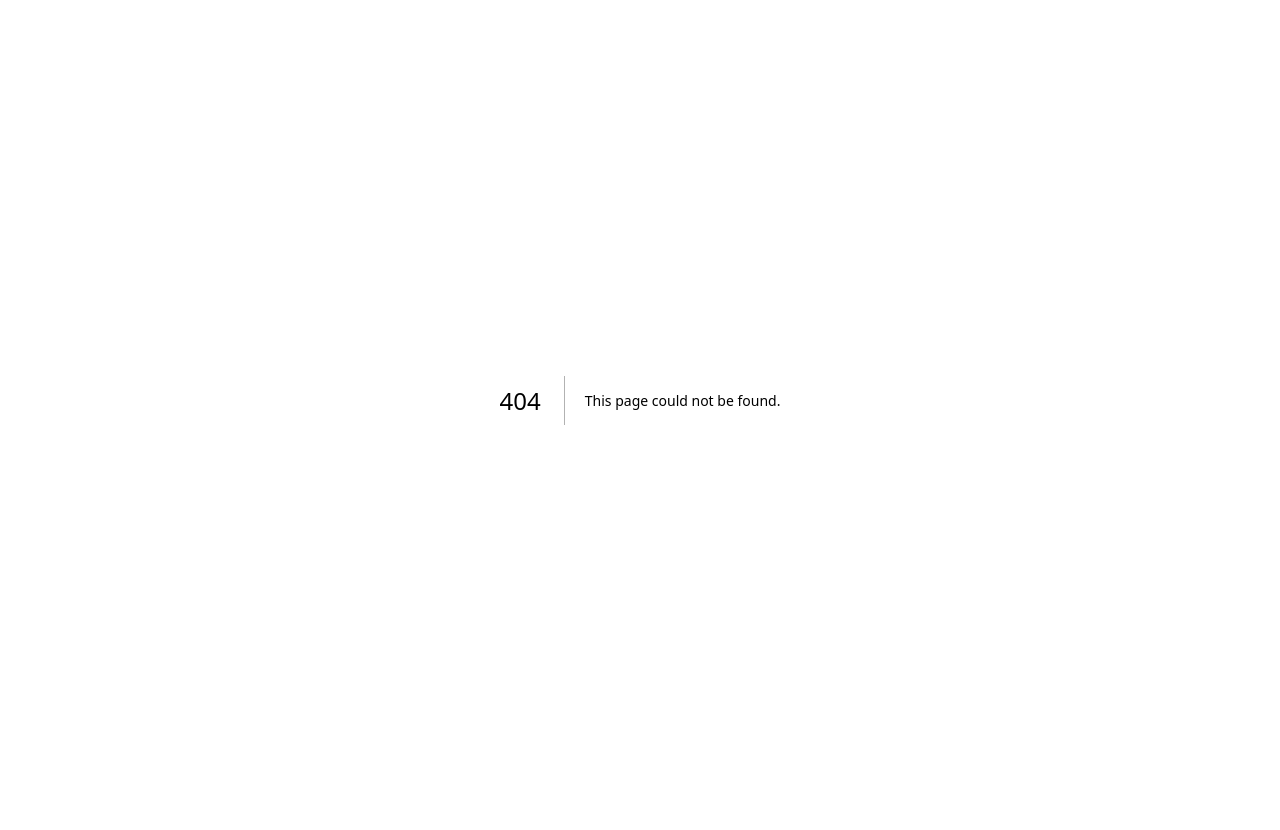
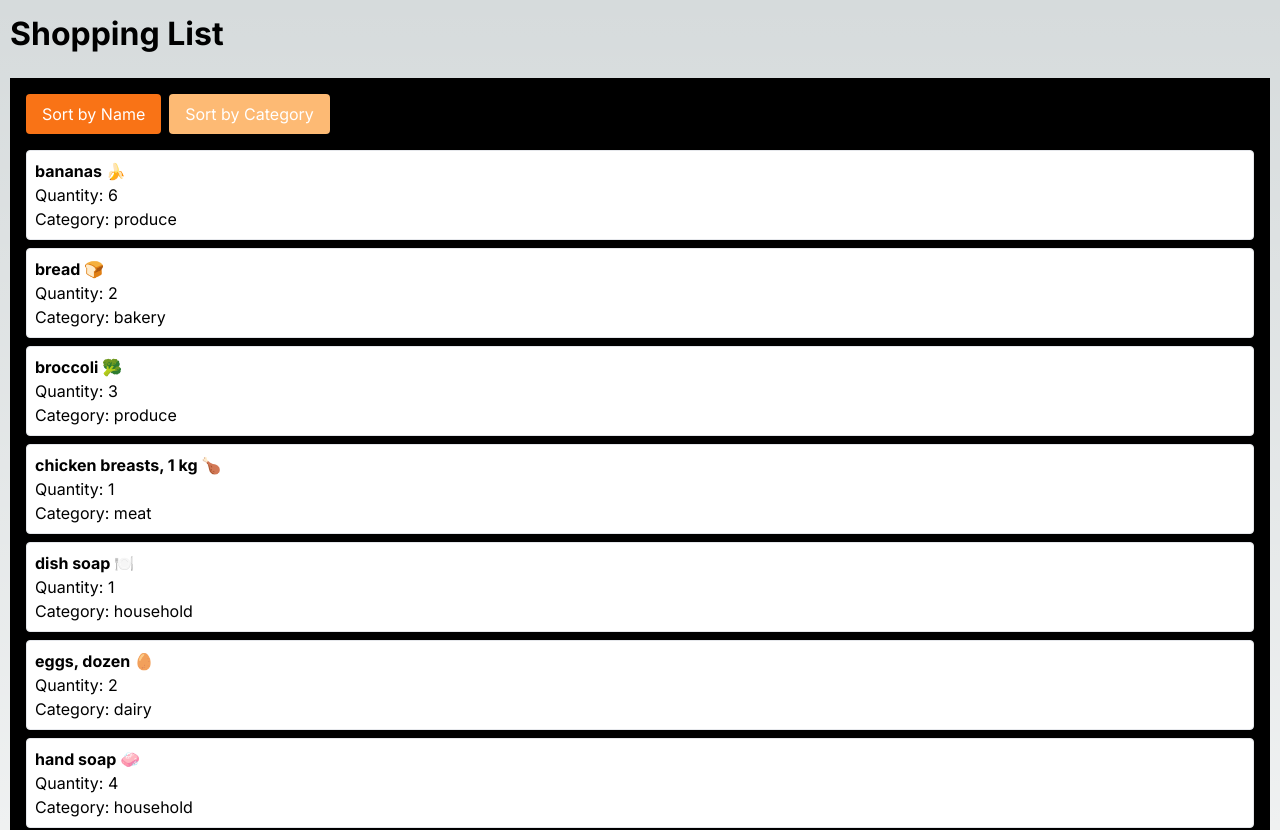
Before and after one commit to happyapplesauce/cprg306-assignments-, a Next.js app: page /week-5 in a window 1280 px wide. Before the commit this address had no page. Shown: the top 830 px of the page. Before the commit the page ends 800 px from the top, so only its background shows below. Built offline with nearby package versions, Linux system fonts and the light colour scheme.

Commit message:
Initial commit with Week 5 changes

```diff
--- a/app/page.js
+++ b/app/page.js
@@ -16,6 +16,9 @@ const HomePage = () => {
         <li>
           <a href= "/week-4" style={{ fontSize: '1.5rem', color: 'green'}}>Week 4 Assignment</a>
         </li>
+        <li>
+          <a href= "/week-5" style={{ fontSize: '1.5rem', color: 'green'}}>Week 5 Assignment</a>
+        </li>
       </ul>
     </div>
   );
--- /dev/null
+++ b/app/week-5/item-list.js
@@ -0,0 +1,47 @@
+'use client';
+
+import React, { useState } from 'react';
+import Item from './item';
+import itemsData from './items.json';
+
+export default function ItemList() {
+  const [sortBy, setSortBy] = useState('name');
+
+  // Function to sort items based on sortBy state
+  const sortedItems = [...itemsData].sort((a, b) => {
+    if (sortBy === 'name') {
+      return a.name.localeCompare(b.name);
+    } else if (sortBy === 'category') {
+      return a.category.localeCompare(b.category);
+    }
+    return 0;
+  });
+
+  return (
+    <div className="p-4 text-white bg-black ">
+      <div className="mb-4">
+        <button
+          onClick={() => setSortBy('name')}
+          className={`mr-2 px-4 py-2 rounded ${
+            sortBy === 'name' ? 'bg-orange-500 text-white' : 'bg-orange-300'
+          }`}
+        >
+          Sort by Name
+        </button>
+        <button
+          onClick={() => setSortBy('category')}
+          className={`mr-2 px-4 py-2 rounded ${
+            sortBy === 'category' ? 'bg-orange-500 text-white' : 'bg-orange-300'
+          }`}
+        >
+          Sort by Category
+        </button>
+      </div>
+      <div>
+        {sortedItems.map((item) => (
+            <Item key={item.id} item={item}/>
+        ))}
+      </div>
+    </div>
+  );
+}
--- /dev/null
+++ b/app/week-5/item.js
@@ -0,0 +1,11 @@
+import React from 'react';
+
+const Item = ({ item }) => (
+    <div className="border p-2 mb-2 rounded bg-white text-black">
+      <h3 className="font-bold">{item.name}</h3>
+      <p>Quantity: {item.quantity}</p>
+      <p>Category: {item.category}</p>
+    </div>
+  );
+
+  export default Item;
--- /dev/null
+++ b/app/week-5/items.json
@@ -0,0 +1,74 @@
+[
+    {
+      "id": "1h2GJKH12gkHG31h1H",
+      "name": "milk, 4 L 🥛",
+      "quantity": 1,
+      "category": "dairy"
+    },
+    {
+      "id": "2KJH3k2j3H1k2J3K1H",
+      "name": "bread 🍞",
+      "quantity": 2,
+      "category": "bakery"
+    },
+    {
+      "id": "3h2KJH3k2j3H1k2J3",
+      "name": "eggs, dozen 🥚",
+      "quantity": 2,
+      "category": "dairy"
+    },
+    {
+      "id": "4k2J3K1H2GJKH12gk",
+      "name": "bananas 🍌",
+      "quantity": 6,
+      "category": "produce"
+    },
+    {
+      "id": "5H1h1H2KJH3k2j3H",
+      "name": "broccoli 🥦",
+      "quantity": 3,
+      "category": "produce"
+    },
+    {
+      "id": "6H1k2J3K1H2GJKH1",
+      "name": "chicken breasts, 1 kg 🍗",
+      "quantity": 1,
+      "category": "meat"
+    },
+    {
+      "id": "7gkHG31h1H2KJH3k",
+      "name": "pasta sauce 🍝",
+      "quantity": 3,
+      "category": "canned goods"
+    },
+    {
+      "id": "8j3H1k2J3K1H2GJK",
+      "name": "spaghetti, 454 g 🍝",
+      "quantity": 2,
+      "category": "dry goods"
+    },
+    {
+      "id": "9H12gkHG31h1H2KJ",
+      "name": "toilet paper, 12 pack 🧻",
+      "quantity": 1,
+      "category": "household"
+    },
+    {
+      "id": "10H3k2j3H1k2J3K1",
+      "name": "paper towels, 6 pack",
+      "quantity": 1,
+      "category": "household"
+    },
+    {
+      "id": "11k2J3K1H2GJKH12",
+      "name": "dish soap 🍽️",
+      "quantity": 1,
+      "category": "household"
+    },
+    {
+      "id": "12GJKH12gkHG31h1",
+      "name": "hand soap 🧼",
+      "quantity": 4,
+      "category": "household"
+    }
+  ]
--- /dev/null
+++ b/app/week-5/page.js
@@ -0,0 +1,15 @@
+import React from 'react';
+import ItemList from './item-list';
+
+const Page = () =>
+    {
+        return(
+            <div style={{ padding: '10px'}}>
+            <h1 style={{ fontSize: '2em', fontWeight: 'bold', marginBottom:'20px'}}>Shopping List</h1>
+            <ItemList />
+            </div>
+        );
+
+    };
+
+    export default Page;
```
